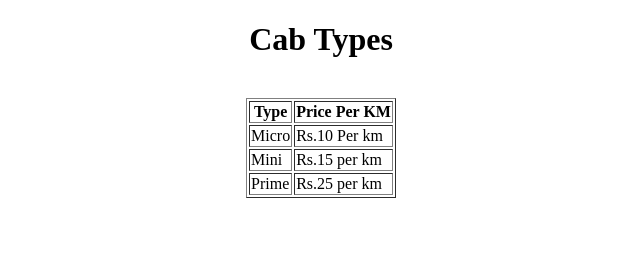
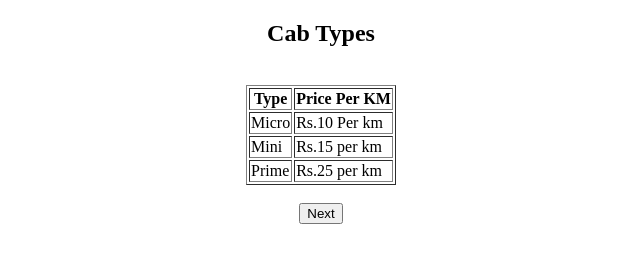
Before and after one commit to Sentha17/cabapp-ui, a plain HTML site: page cabtypes.html in a window 1280 px wide. Shown: the whole page, without its empty margins (319-959 px from the left). Drawn offline with Linux system fonts and the light colour scheme.

Commit message:
Update cabtypes.html

```diff
--- a/cabtypes.html
+++ b/cabtypes.html
@@ -5,7 +5,8 @@
 <title>CAB TYPES</title>
 </head>
 <body>
-<h1> <center> Cab Types</h1>
+<h2> <center> Cab Types</h2>
+<form action="bill.html">
 <br/>
 <center>
 	<table border="1">
@@ -19,6 +20,9 @@
 	</tbody>
 
 </table>
+<br/>
+<button> Next </button>
 </center>
+</form>
 </body>
 </html>
```
